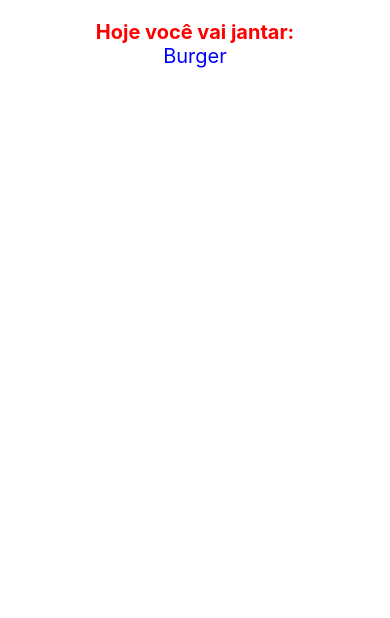
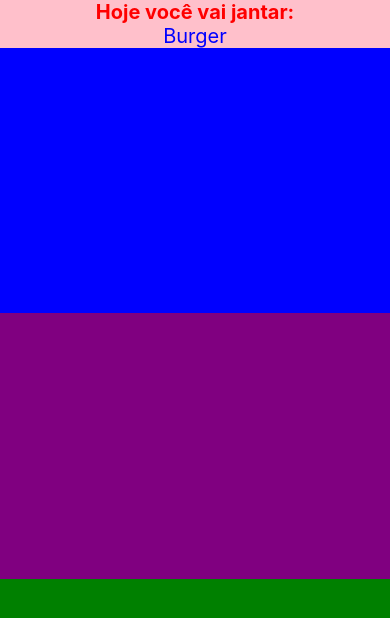
Before and after one commit to josanjohnata/projetos-react-native, a React Native app: screen / in a window 390 px wide. Shown: the top 618 px of the page. Built offline with nearby package versions, Linux system fonts and the light colour scheme.

Commit message:
React Native - Basico - Aula 7

```diff
--- a/App.js
+++ b/App.js
@@ -19,7 +19,7 @@ class Janta extends Component {
   }
   render() {
     return (
-      <View>
+      <View >
         <Text style={appStyles.header}>Hoje você vai jantar:</Text>
         <Text style={appStyles.text}>{this.state.comida}</Text>
       </View>
@@ -31,8 +31,11 @@ class Janta extends Component {
 export default class App extends Component {
   render() {
     return (
-      <View style={{paddingTop:20}}>
+      <View style={appStyles.headerTop}>
         <Janta comida='Cuscuz' />
+        <View style={appStyles.quadrado1}></View>
+        <View style={appStyles.quadrado2}></View>
+        <View style={appStyles.quadrado3}></View>
       </View>
     );
   }
--- a/style/app.style.js
+++ b/style/app.style.js
@@ -1,6 +1,10 @@
 import { StyleSheet } from 'react-native';
 
 export const appStyles = StyleSheet.create({
+  headerTop: {
+    flex: 1,
+    backgroundColor: 'pink',
+  },
   header: {
     textAlign: 'center',
     fontWeight: 'bold',
@@ -11,5 +15,17 @@ export const appStyles = StyleSheet.create({
     textAlign: 'center',
     fontSize: 20,
     color: 'blue'
+  },
+  quadrado1: {
+    flex: 1,
+    backgroundColor: 'blue'
+  },
+  quadrado2: {
+    flex: 1,
+    backgroundColor: 'purple'
+  },
+  quadrado3: {
+    flex: 1,
+    backgroundColor: 'green'
   }
 });
```
